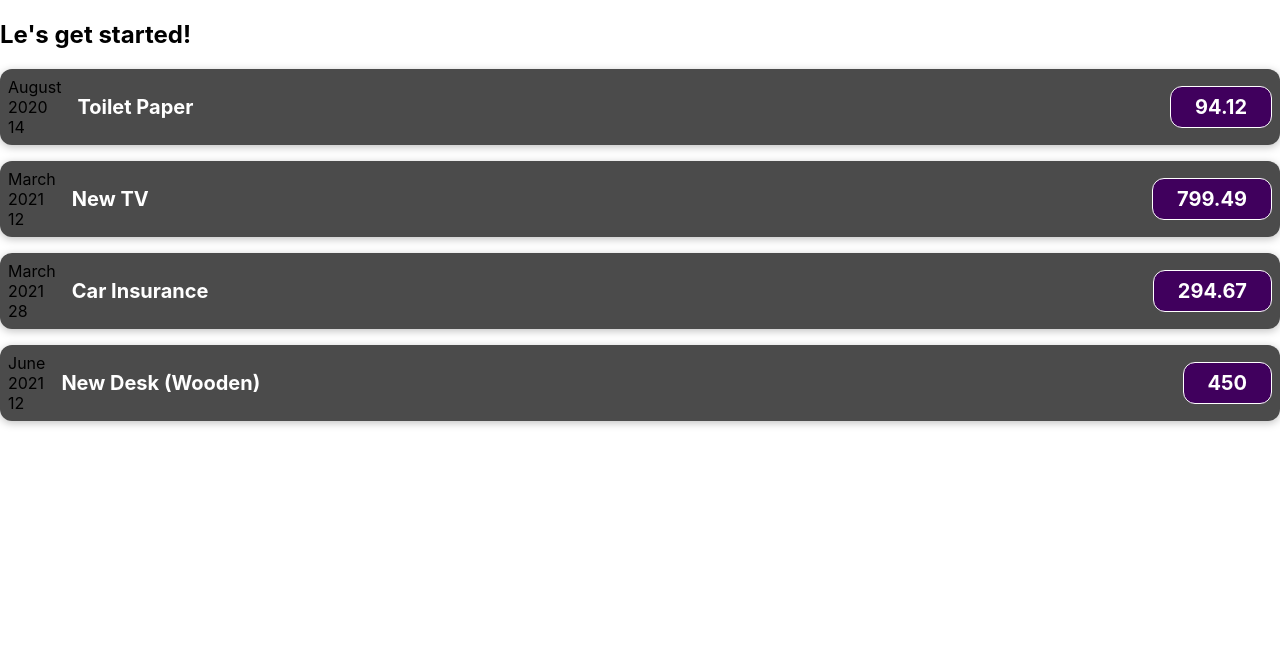
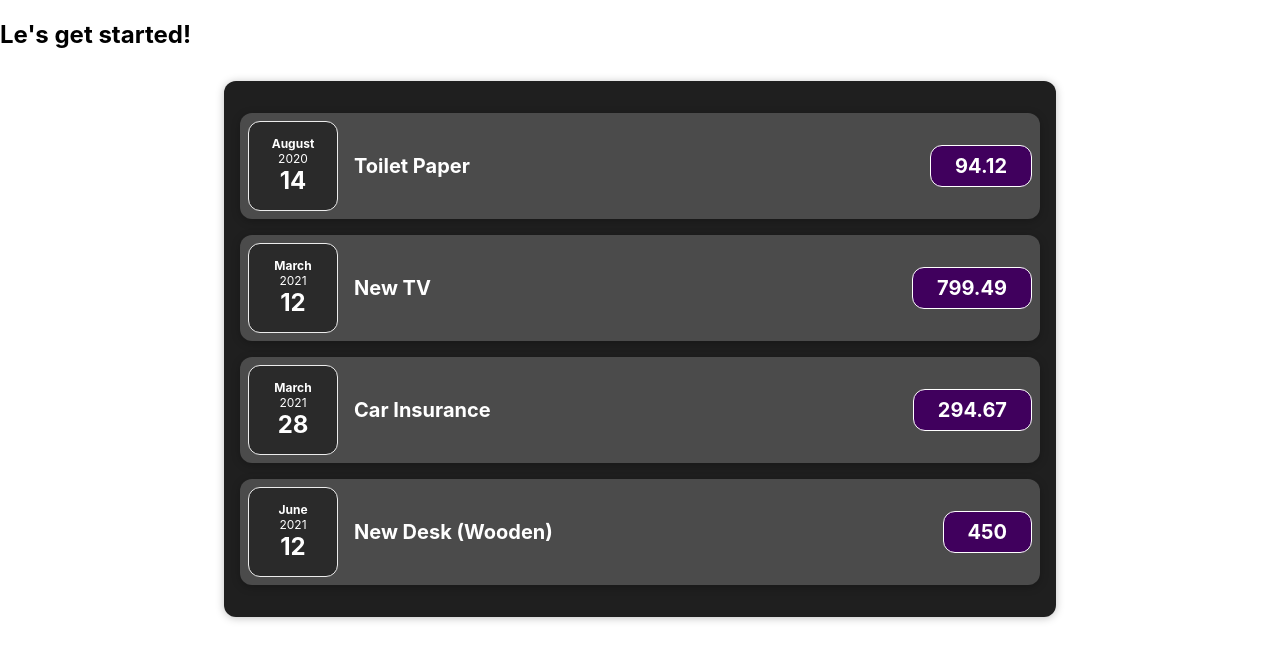
Before and after one commit to morumbi-sp/udemy-react-complete-corse, a JavaScript app: page / in a window 1280 px wide. Shown: the top 660 px of the page. Built offline with nearby package versions, Linux system fonts and the light colour scheme.

Commit message:
add expense component

```diff
--- a/src/App.js
+++ b/src/App.js
@@ -1,4 +1,5 @@
 import ExpenseItem from './components/ExpenseItem';
+import Expense from './components/Expense';
 
 function App() {
   const expenses = [
@@ -25,30 +26,7 @@
   return (
     <div>
       <h2>Le's get started!</h2>
-      <ExpenseItem
-        id={expenses[0].id}
-        title={expenses[0].title}
-        amount={expenses[0].amount}
-        date={expenses[0].date}
-      ></ExpenseItem>
-      <ExpenseItem
-        id={expenses[1].id}
-        title={expenses[1].title}
-        amount={expenses[1].amount}
-        date={expenses[1].date}
-      ></ExpenseItem>
-      <ExpenseItem
-        id={expenses[2].id}
-        title={expenses[2].title}
-        amount={expenses[2].amount}
-        date={expenses[2].date}
-      ></ExpenseItem>
-      <ExpenseItem
-        id={expenses[3].id}
-        title={expenses[3].title}
-        amount={expenses[3].amount}
-        date={expenses[3].date}
-      ></ExpenseItem>
+      <Expense expenses={expenses} />
     </div>
   );
 }
--- /dev/null
+++ b/src/components/Expense.css
@@ -0,0 +1,9 @@
+.expenses {
+  padding: 1rem;
+  background-color: rgb(31, 31, 31);
+  margin: 2rem auto;
+  width: 50rem;
+  max-width: 95%;
+  border-radius: 12px;
+  box-shadow: 0 1px 8px rgba(0, 0, 0, 0.25);
+}
--- /dev/null
+++ b/src/components/Expense.js
@@ -0,0 +1,19 @@
+import './Expense.css';
+import ExpenseItem from './ExpenseItem';
+
+function Expense({ expenses }) {
+  return (
+    <div className='expenses'>
+      {expenses.map((item) => (
+        <ExpenseItem
+          key={item.id}
+          title={item.title}
+          amount={item.amount}
+          date={item.date}
+        />
+      ))}
+    </div>
+  );
+}
+
+export default Expense;
--- /dev/null
+++ b/src/components/ExpenseDate.css
@@ -0,0 +1,26 @@
+.expense-date {
+  display: flex;
+  flex-direction: column;
+  width: 5.5rem;
+  height: 5.5rem;
+  border: 1px solid #ececec;
+  background-color: #2a2a2a;
+  color: white;
+  border-radius: 12px;
+  align-items: center;
+  justify-content: center;
+}
+
+.expense-date__month {
+  font-size: 0.75rem;
+  font-weight: bold;
+}
+
+.expense-date__year {
+  font-size: 0.75rem;
+}
+
+.expense-date__day {
+  font-size: 1.5rem;
+  font-weight: bold;
+}
--- /dev/null
+++ b/src/components/ExpenseDate.js
@@ -0,0 +1,16 @@
+import './ExpenseDate.css';
+function ExpenseDate({ date }) {
+  const month = date.toLocaleString('en-US', { month: 'long' });
+  const day = date.toLocaleString('en-US', { day: '2-digit' });
+  const year = date.getFullYear();
+
+  return (
+    <div className='expense-date'>
+      <div className='expense-date__month'>{month}</div>
+      <div className='expense-date__year'>{year}</div>
+      <div className='expense-date__day'>{day}</div>
+    </div>
+  );
+}
+
+export default ExpenseDate;
--- a/src/components/ExpenseItem.js
+++ b/src/components/ExpenseItem.js
@@ -1,15 +1,11 @@
+import ExpenseDate from './ExpenseDate';
 import './ExpenseItem.css';
 
 function ExpenseItem({ date, title, amount }) {
-  const month = date.toLocaleString('en-US', { month: 'long' });
-  const day = date.toLocaleString('en-US', { day: '2-digit' });
-  const year = date.getFullYear();
   return (
     <div className='expense-item'>
       <div>
-        <div>{month}</div>
-        <div>{year}</div>
-        <div>{day}</div>
+        <ExpenseDate date={date} />
       </div>
       <div className='expense-item__description '>
         <h2>{title}</h2>
```
